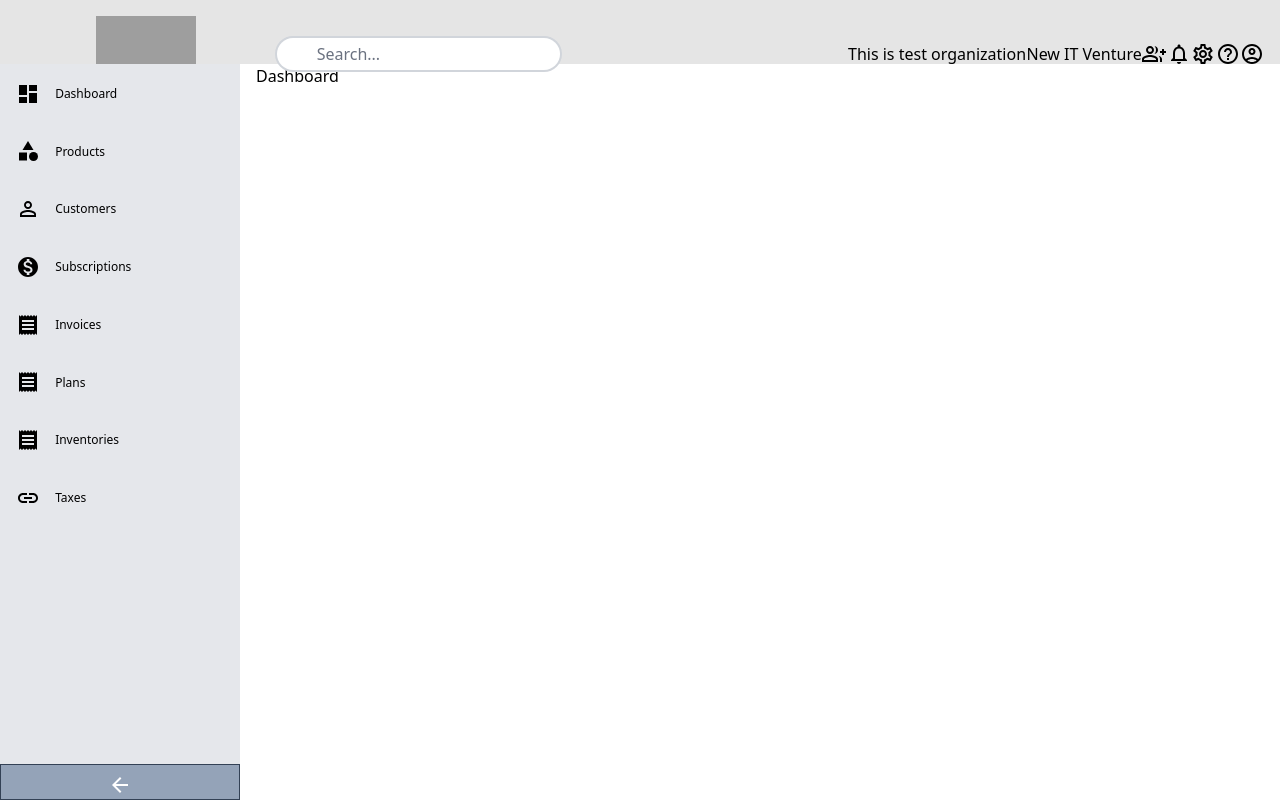
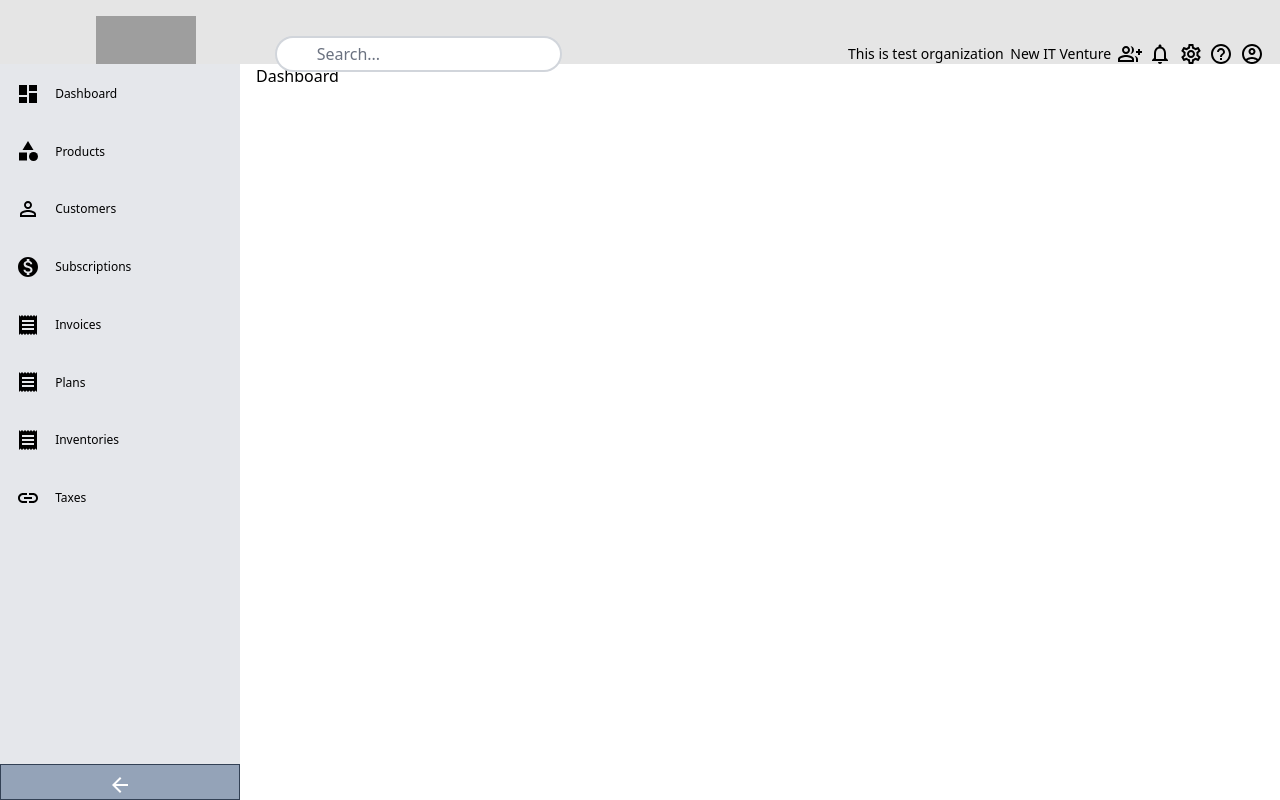
Before and after one commit to susantp/thamelui, a Next.js app: page / in a window 1280 px wide. Built offline with nearby package versions, Linux system fonts and the light colour scheme; grey boxes are pictures that could not be loaded.

Commit message:
Update Navbar.jsx

```diff
--- a/components/common/Navbar.jsx
+++ b/components/common/Navbar.jsx
@@ -42,9 +42,9 @@ export default function Navbar() {
         </div>
 
         {/* style={{"align-items":"center"}} */}
-        <div className="flex flex-row justify-between basis-1/3 items-center">
-          <div className="text-1xl font-normal ">This is test organization</div>
-          <div className="text-1xl font-normal ">New IT Venture</div>
+        <div className="flex flex-row justify-between basis-1/3 items-center text-sm cursor-pointer">
+          <div className=" font-normal ">This is test organization</div>
+          <div className="font-normal ">New IT Venture</div>
           <div>
             <GroupAddIcon className="cursor-pointer" onClick={onDisplay} />
           </div>
```
